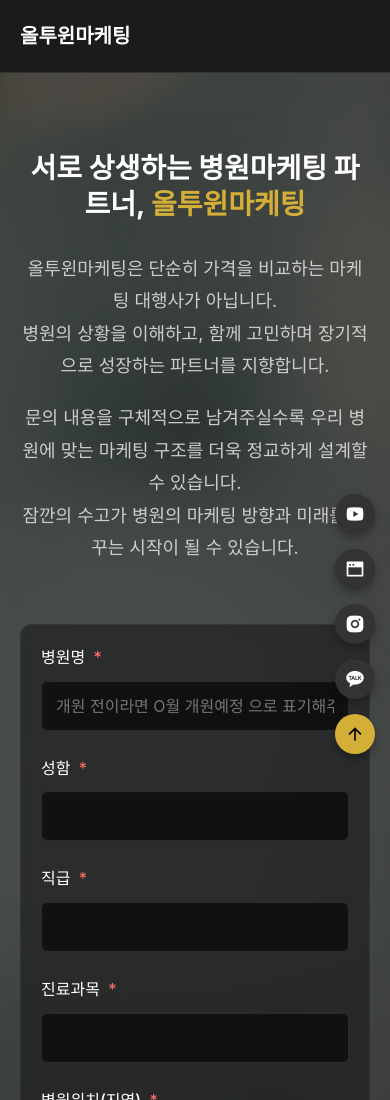
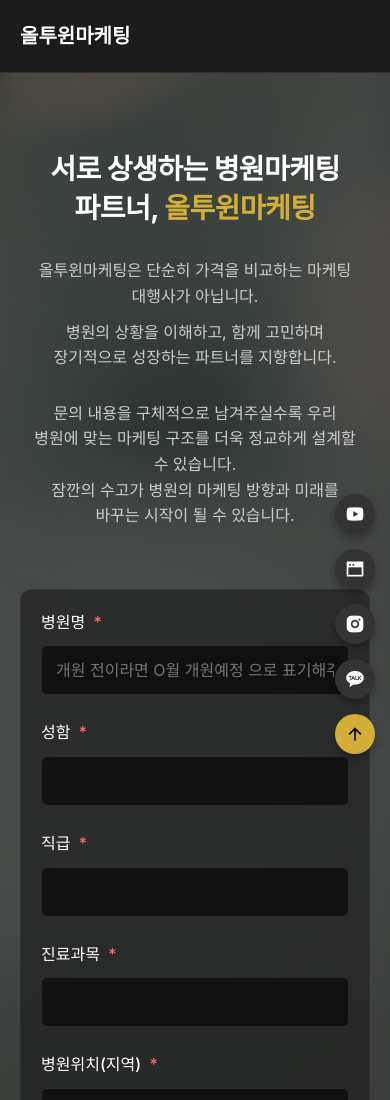
Before and after one commit to alltowinm/alltowin-site, a plain HTML site: page contact.html in a window 390 px wide. Shown: the top 1100 px of the page. Drawn offline with nearby package versions, Linux system fonts and the light colour scheme; a web font is replaced by a local one.

Commit message:
Improve contact page typography (keep-all, spacing, mobile adj)

```diff
--- a/css/style.css
+++ b/css/style.css
@@ -718,12 +718,44 @@
 .contact-title {
     font-size: 40px;
     margin-bottom: 30px;
+    font-weight: 700;
+    line-height: 1.35;
+    letter-spacing: -0.02em;
+    word-break: keep-all;
+    line-break: strict;
 }
 
 .contact-desc {
     color: var(--text-secondary);
     font-size: 18px;
-    line-height: 1.8;
+    line-height: 1.7;
+    word-break: keep-all;
+    text-align: center;
+}
+
+.contact-desc p {
+    margin-bottom: 10px;
+}
+
+.contact-desc p.mt-20 {
+    margin-top: 30px;
+    /* Increased visual separation */
+    margin-bottom: 0;
+}
+
+@media (max-width: 768px) {
+    .contact-title {
+        font-size: 28px;
+        /* Smaller on mobile */
+        line-height: 1.4;
+    }
+
+    .contact-desc {
+        font-size: 16px;
+        line-height: 1.6;
+        padding: 0 10px;
+        /* Prevent edge touching */
+    }
 }
 
 .mt-20 {
```
